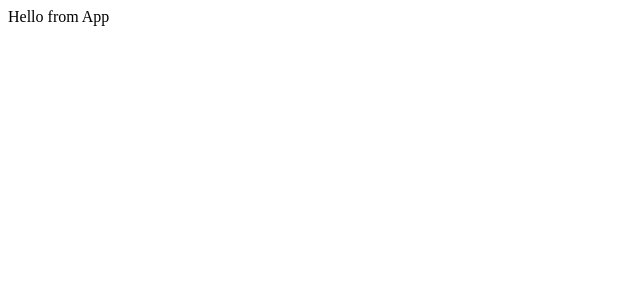
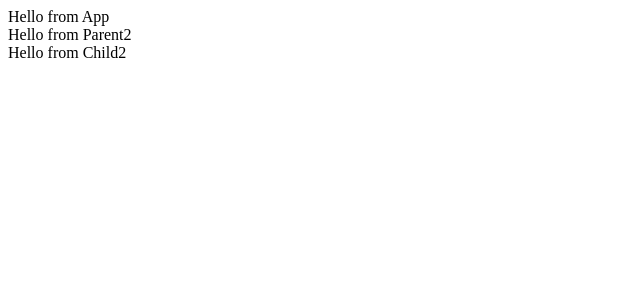
Before and after one commit to DXRovang/React-test-4.25, a React (Create React App) app: page /parent2 in a window 1280 px wide. Before the commit this address had no page. Shown: the top 300 px of the page, without its empty margins (0-640 px from the left). Built offline with nearby package versions, Linux system fonts and the light colour scheme.

Commit message:
adds Parents and Children componenets

```diff
--- a/src/App.js
+++ b/src/App.js
@@ -1,5 +1,6 @@
 import {Route, Routes} from 'react-router-dom'
 import Parent1 from './Parent1'
+import Parent2 from './Parent2'
 import './App.css';
 
 function App() {
@@ -8,7 +9,7 @@ function App() {
       Hello from App
       <Routes>
         <Route exact path='/parent1' element={<Parent1/>}/>
-        <Route exact path='/parent1' element={<Parent1/>}/>
+        <Route exact path='/parent2' element={<Parent2/>}/>
       </Routes>
     </div>
   );
--- /dev/null
+++ b/src/Child1.js
@@ -0,0 +1,15 @@
+import React from 'react'
+
+class Child1 extends React.Component{
+
+render(){
+  return(
+    <div>
+      Hello from Child1
+    </div>
+  )
+}
+
+
+}
+export default Child1
--- /dev/null
+++ b/src/Child2.js
@@ -0,0 +1,15 @@
+import React from 'react'
+
+class Child2 extends React.Component{
+
+render(){
+  return(
+    <div>
+      Hello from Child2
+    </div>
+  )
+}
+
+
+}
+export default Child2
--- a/src/Parent1.js
+++ b/src/Parent1.js
@@ -1,4 +1,5 @@
 import React from 'react'
+import Child1 from './Child1'
 
 class Parent1 extends React.Component{
 
@@ -6,6 +7,7 @@ class Parent1 extends React.Component{
     return(
       <div>
         Hello from Parent1
+        <Child1/>
       </div>
     )
   }
--- /dev/null
+++ b/src/Parent2.js
@@ -0,0 +1,15 @@
+import React from 'react'
+import Child2 from './Child2'
+
+class Parent2 extends React.Component{
+
+  render(){
+    return(
+      <div>
+        Hello from Parent2
+        <Child2/>
+      </div>
+    )
+  }
+}
+export default Parent2
```
